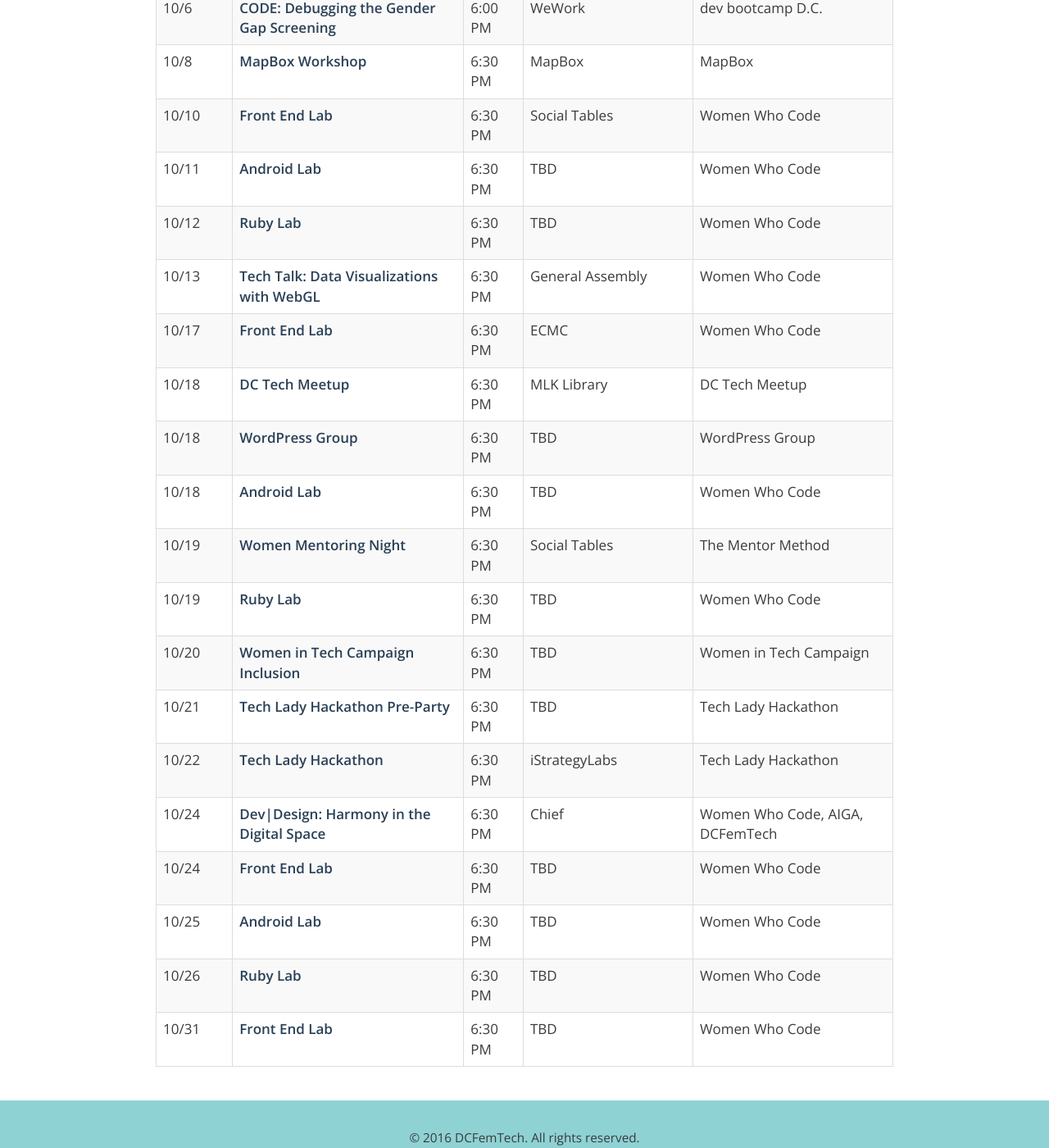
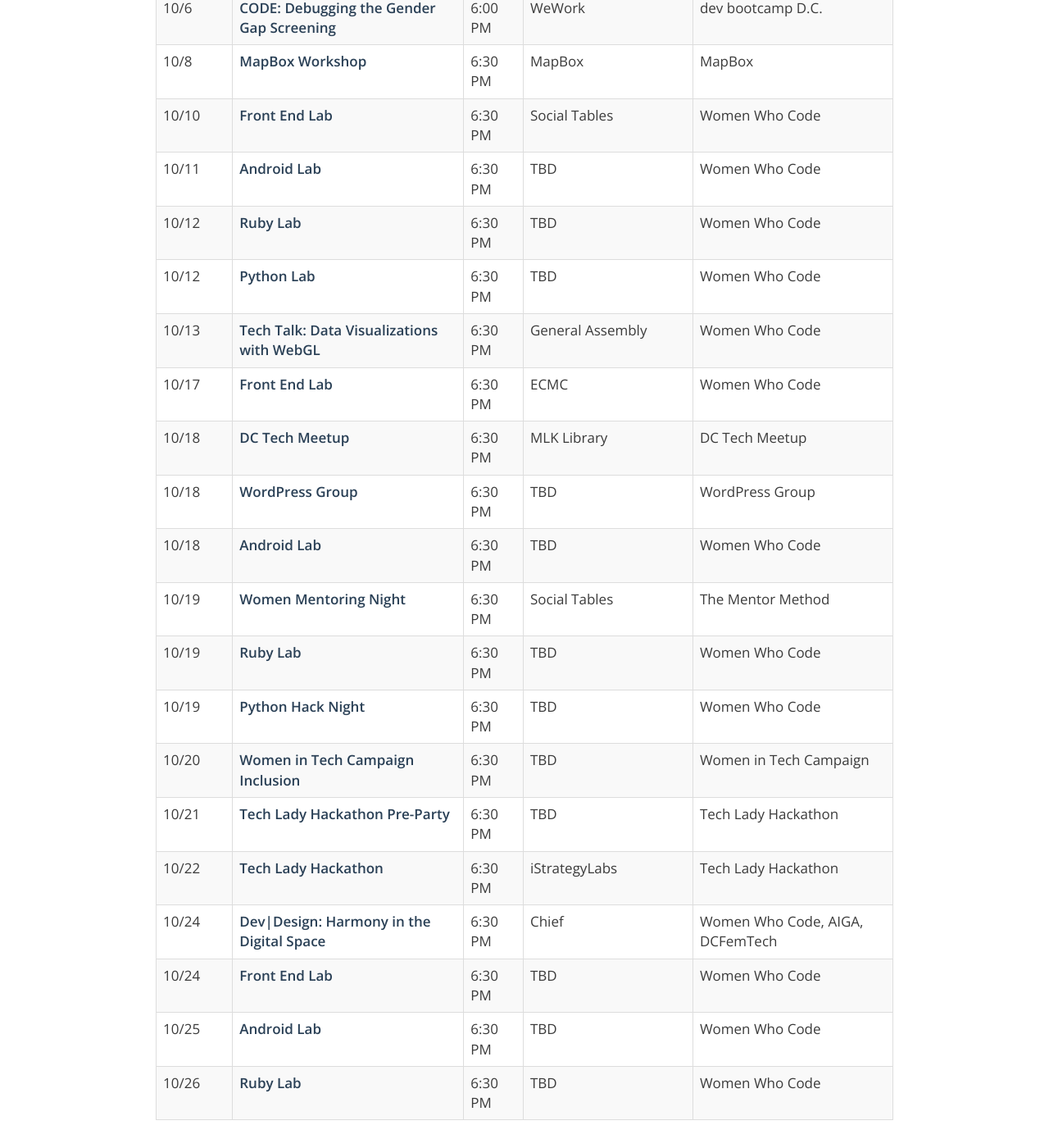
Before and after one commit to dcfemtech/dcfemtech.github.io, a Jekyll site: the page built from _events/tourdecode.markdown, in a window 1280 px wide and 1400 px high, scrolled down 986 px. Shown: the whole window at 82% size. Built offline with Jekyll 4.4.1, drawn with Linux system fonts in a browser that asks for light colours; some of the changed text lies outside the part shown.

Commit message:
few more links

```diff
--- a/_events/tourdecode.markdown
+++ b/_events/tourdecode.markdown
@@ -19,10 +19,10 @@
 |------|--------|---------|----------|--------------|
 | 9/30 | [Tour de Code Kick Off Party](#) | 6:00 PM | MapBox | DCFemTech |
 | 9/30 to 10/1 | [Banking with Humanity Hackathon](https://www.eventbrite.com/e/banking-with-humanity-hackathon-sponsored-by-capital-one-tickets-27303615850) | 6:00 PM | Capital One | Capital One |
-| 10/3 | [Front End Lab](#)| 6:30 PM | TBD | Women Who Code |
+| 10/3 | [Front End Lab](https://www.meetup.com/Women-Who-Code-DC/events/232450293/)| 6:30 PM | iStrategyLabs | Women Who Code |
 | 10/4 | [DC Women in Tech Showcase](https://www.eventbrite.com/e/lesbians-who-tech-and-friends-dc-women-in-tech-showcase-tickets-27375194945)| 6:00 PM | Republic Restoratives Distillery | Lesbians Who Tech |
 | 10/4 | [Android Lab](https://www.meetup.com/Women-Who-Code-DC/events/pjkzrlyvnbgb/)| 6:30 PM | TBD | Women Who Code |
-| 10/3 | [Digital Access Tour](#)| TBD PM | TBD | Byte Back |
+| 10/5 | [Digital Access Tour](https://byteback.org/event/digital-access-tour-11/)| 6:30 PM | TBD | Byte Back |
 | 10/5 | [Ruby on Rails: Beginners Night!](https://www.meetup.com/Women-Who-Code-DC/events/228457105/)| 6:30 PM | TBD | Women Who Code |
 | 10/5 | [Python Beginners Night!](https://www.meetup.com/Women-Who-Code-DC/events/226817465/)| 6:30 PM | TBD | Women Who Code |
 | 10/6 | [CODE: Debugging the Gender Gap Screening](https://www.meetup.com/Dev-Bootcamp-DC-Learn-To-Code/events/233919692/)| 6:00 PM | WeWork | dev bootcamp D.C. |
@@ -30,6 +30,7 @@
 | 10/10 | [Front End Lab](https://www.meetup.com/Women-Who-Code-DC/events/233224765/)| 6:30 PM | Social Tables | Women Who Code |
 | 10/11 | [Android Lab](https://www.meetup.com/Women-Who-Code-DC/events/pjkzrlyvnbpb/)| 6:30 PM | TBD | Women Who Code |
 | 10/12 | [Ruby Lab](https://www.meetup.com/Women-Who-Code-DC/events/233734789/) | 6:30 PM | TBD | Women Who Code |
+| 10/12 | [Python Lab](https://www.meetup.com/Women-Who-Code-DC/events/227884037/) | 6:30 PM | TBD | Women Who Code |
 | 10/13 | [Tech Talk: Data Visualizations with WebGL](http://www.meetup.com/Women-Who-Code-DC/events/233373504/)| 6:30 PM | General Assembly | Women Who Code |
 | 10/17 | [Front End Lab](https://www.meetup.com/Women-Who-Code-DC/events/233224770/)   | 6:30 PM | ECMC | Women Who Code |
 | 10/18 | [DC Tech Meetup](#) | 6:30 PM | MLK Library | DC Tech Meetup |
@@ -37,11 +38,11 @@
 | 10/18 | [Android Lab](https://www.meetup.com/Women-Who-Code-DC/events/pjkzrlyvnbxb/)| 6:30 PM | TBD | Women Who Code |
 | 10/19 | [Women Mentoring Night](https://www.eventbrite.com/e/women-in-tech-speed-mentoring-event-tickets-27507084430)| 6:30 PM | Social Tables | The Mentor Method |
 | 10/19 | [Ruby Lab](https://www.meetup.com/Women-Who-Code-DC/events/233738441/) | 6:30 PM | TBD | Women Who Code |
+| 10/19 | [Python Hack Night](https://www.meetup.com/Women-Who-Code-DC/events/226817460/) | 6:30 PM | TBD | Women Who Code |
 | 10/20 | [Women in Tech Campaign Inclusion](#) | 6:30 PM | TBD | Women in Tech Campaign |
 | 10/21 | [Tech Lady Hackathon Pre-Party](#) | 6:30 PM | TBD | Tech Lady Hackathon |
 | 10/22 | [Tech Lady Hackathon](http://techladyhackathon.org/) | 6:30 PM | iStrategyLabs | Tech Lady Hackathon |
 | 10/24 | [Dev&#124;Design: Harmony in the Digital Space](#) | 6:30 PM | Chief | Women Who Code, AIGA, DCFemTech |
-| 10/24 | [Front End Lab](#)   | 6:30 PM | TBD | Women Who Code |
+| 10/24 | [Front End Lab](https://www.meetup.com/Women-Who-Code-DC/events/233475049/)   | 6:30 PM | TBD | Women Who Code |
 | 10/25 | [Android Lab](https://www.meetup.com/Women-Who-Code-DC/events/pjkzrlyvnbhc/)| 6:30 PM | TBD | Women Who Code |
 | 10/26 | [Ruby Lab](https://www.meetup.com/Women-Who-Code-DC/events/xvsfwlyvnbjc/) | 6:30 PM | TBD | Women Who Code |
-| 10/31 | [Front End Lab](#)   | 6:30 PM | TBD | Women Who Code |
```
